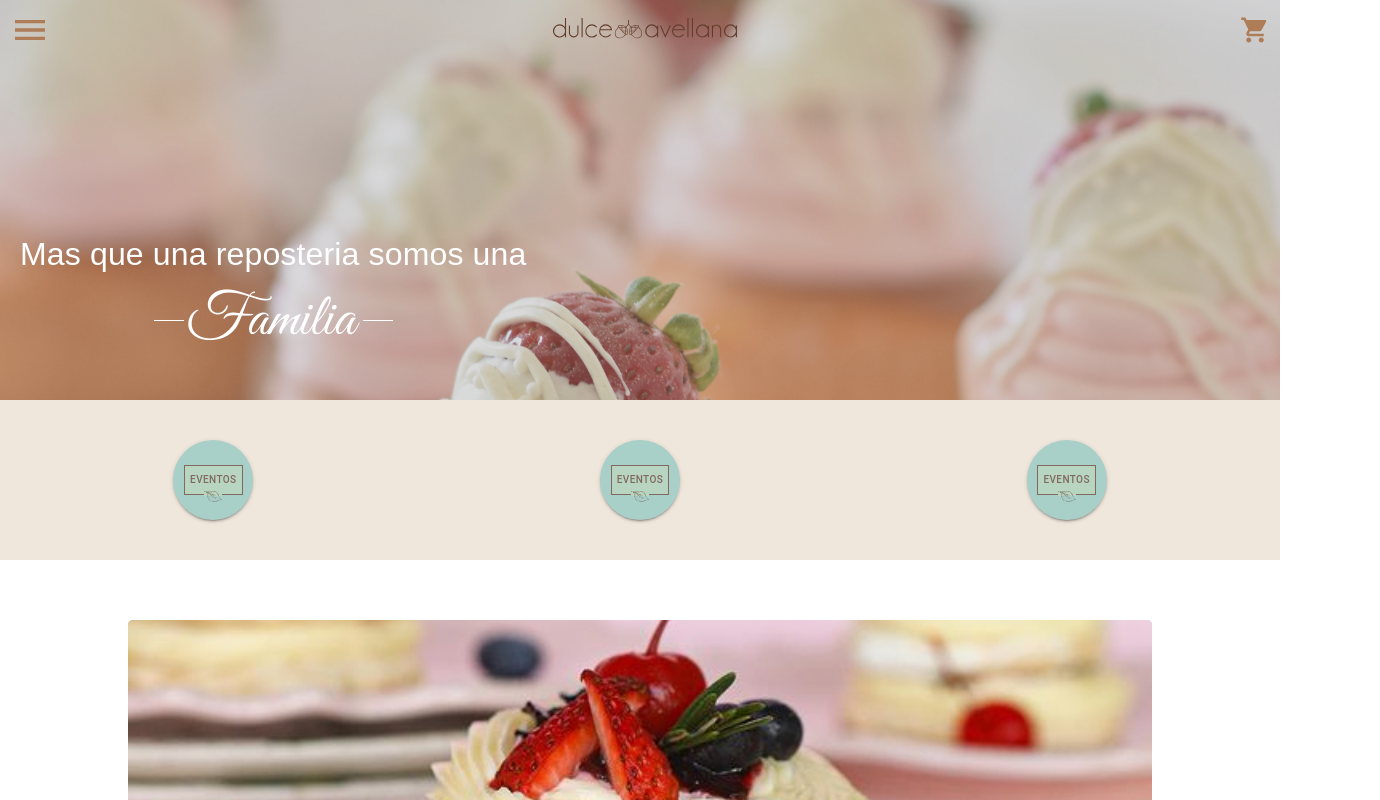
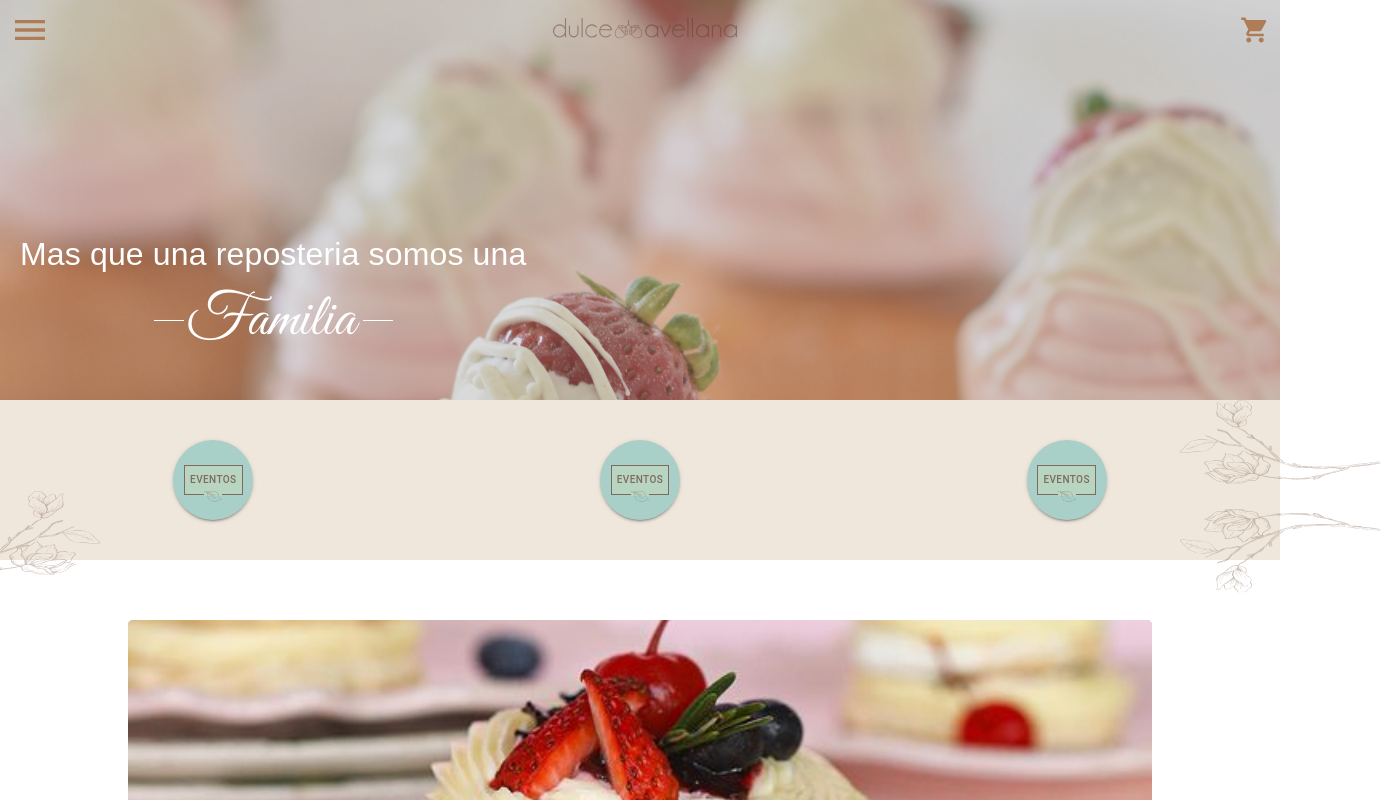
Before and after one commit to sertrah/dulce-project, a Next.js app: page / in a window 1280 px wide. Shown: the top 800 px of the page, 1380 px wide, since content can reach past the window. Built offline with nearby package versions, Linux system fonts and the light colour scheme.

Commit message:
added: new styles

```diff
--- a/next.config.js
+++ b/next.config.js
@@ -1,3 +1,11 @@
 module.exports = {
   reactStrictMode: true,
+  webpack(config) {
+    config.module.rules.push({
+      test: /\.svg$/,
+      use: ["@svgr/webpack"]
+    });
+
+    return config;
+  }
 }
--- a/package.json
+++ b/package.json
@@ -19,6 +19,7 @@
     "sass": "^1.35.2"
   },
   "devDependencies": {
+    "@svgr/webpack": "^5.5.0",
     "eslint": "7.31.0",
     "eslint-config-next": "11.0.1"
   }
--- a/styles/Home.module.scss
+++ b/styles/Home.module.scss
@@ -89,7 +89,7 @@
   display: flex;
   justify-content: space-around;
   padding: 4rem 0rem;
-
+  position: relative;
   .roundButton {
     width: 8rem;
     height: 8rem;
@@ -128,6 +128,31 @@
       }
     }
 
+  }
+
+  &Flor1 {
+    position: absolute;
+    right: 0;
+    top: 0;
+    width: 10rem;
+    svg{
+      width: 20rem;
+      &:nth-child(2){
+        margin-top: 2rem;
+        transform: scaleY(-1);
+      }
+    }
+  }
+
+  &Flor2 {
+    position: absolute;
+    left: -10rem;
+    width: 14px;
+    bottom: -2rem;
+    svg{
+      width: 20rem;
+      transform: scaleX(-1);
+    }
   }
 }
 
--- a/viewLayer/Home/components/Reservation/Reservation.js
+++ b/viewLayer/Home/components/Reservation/Reservation.js
@@ -1,5 +1,6 @@
 import Button from "@material-ui/core/Button";
 
+import "./style.scss";
 
 import styles from "../../../../styles/Home.module.scss";
 
--- a/viewLayer/Home/components/Updates/Updates.js
+++ b/viewLayer/Home/components/Updates/Updates.js
@@ -1,11 +1,19 @@
 import styles from "../../../../styles/Home.module.scss";
 import Button from "@material-ui/core/Button";
 import Leaf from "./Leaf";
+import Flor from "../../../../public/img/Flor1.svg";
 
 const Updates = () => {
   return (
     <>
       <section className={styles.updates}>
+        <div className={styles.updatesFlor1}>
+          <Flor />
+          <Flor />
+         </div>
+         <div className={styles.updatesFlor2}>
+          <Flor />
+         </div>
         <Button variant="contained" className={styles.roundButton}>
           <div>
             <p>Eventos</p>
```
Also changed, not shown: viewLayer/Home/components/Reservation/style.scss (added), 2 other files (tests, documents, lock files or other folders).
